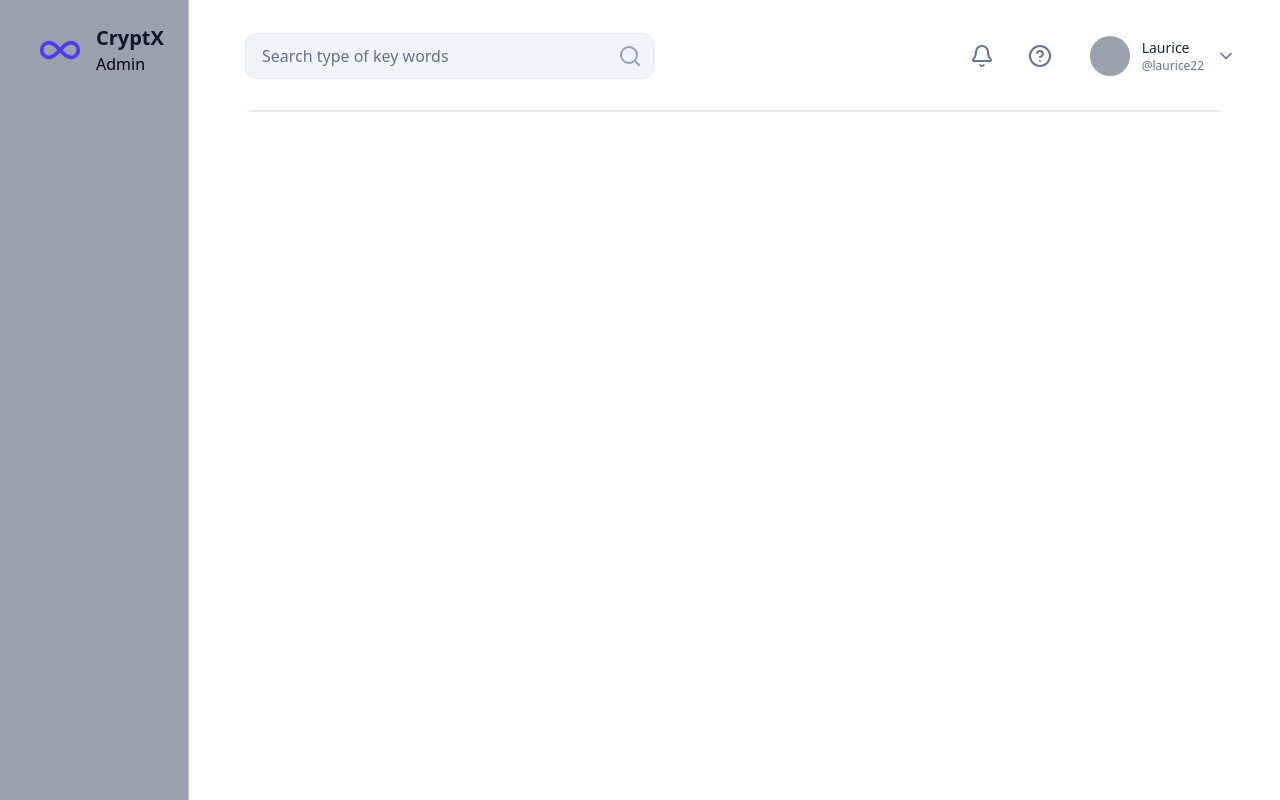
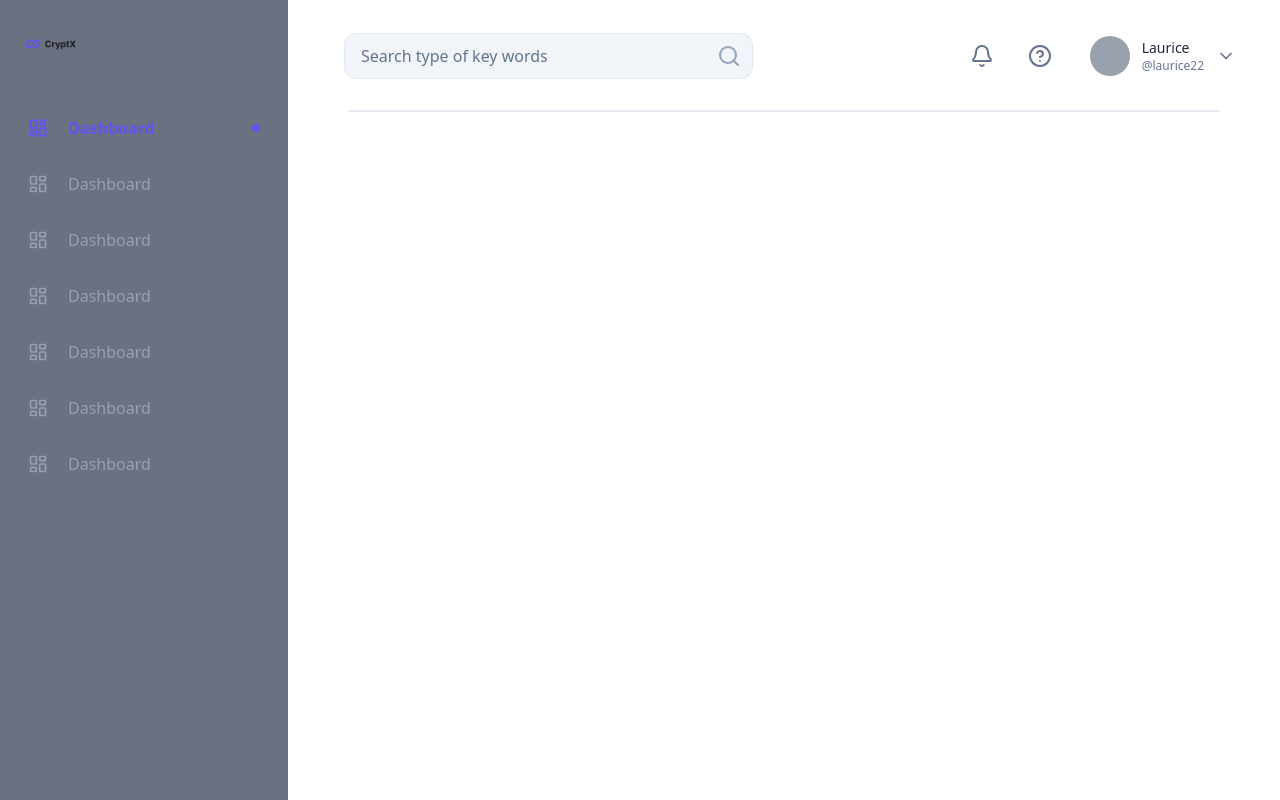
Before and after one commit to Brendon-btd/CryptX-Dashboard, a React (Vite) app in the folder cryptx/: page / in a window 1280 px wide. Built offline with nearby package versions, Linux system fonts and the light colour scheme.

Commit message:
incomplete sidebar

```diff
--- a/cryptx/src/components/Layout/Sidebar.jsx
+++ b/cryptx/src/components/Layout/Sidebar.jsx
@@ -1,33 +1,100 @@
 import React from "react";
-import { InfinityIcon } from "lucide-react";
+import { InfinityIcon, LayoutDashboard } from "lucide-react";
+import Logo from "../../assets/Logo.png"
+
+const menuItems = [
+  {
+    id: "dashboard",
+    icon: LayoutDashboard,
+    label: "Dashboard",
+    active: true,
+    badge: "New",
+  },
+
+  {
+    id: "dashboard",
+    icon: LayoutDashboard,
+    label: "Dashboard",
+  },
+
+  {
+    id: "dashboard",
+    icon: LayoutDashboard,
+    label: "Dashboard",
+  },
+
+  {
+    id: "dashboard",
+    icon: LayoutDashboard,
+    label: "Dashboard",
+  },
+
+  {
+    id: "dashboard",
+    icon: LayoutDashboard,
+    label: "Dashboard",
+  },
+
+  {
+    id: "dashboard",
+    icon: LayoutDashboard,
+    label: "Dashboard",
+  },
+
+  {
+    id: "dashboard",
+    icon: LayoutDashboard,
+    label: "Dashboard",
+  },
+];
 
 function Sidebar() {
   return (
     <div
-      className="transition duration-300 ease-in-out bg-gray-400 dark:bg-slate-50 backdrop-blur-xl border-r border-slate-200/50
+      className="w-72 transition duration-300 ease-in-out bg-gray-500 dark:bg-slate-50 backdrop-blur-xl  border-slate-200/50
      flex flex-col relative z-10"
     >
       {/* CryptX Logo part */}
       <div className="p-6 ">
         <div className="flex items-center space-x-0.1">
           <div className="w-18 h-10  rounded-xl flex items-center justify-center">
-            <InfinityIcon className="w-11 h-11 text-indigo-600" />
+            <img src={Logo} alt="CryptX logo" className="h-14 w-14 md:h-20 md:w-20 object-contain" />
           </div>
 
-          {/* The Name CryptX */}
-          <div>
-            <h1 className="text-xl font-bold text-slate-900 dark:text-black">
-              CryptX
-            </h1>
-            <p>Admin</p>
-          </div>
+
+
         </div>
       </div>
 
       {/* The Navigation Bar Menus */}
-      <nav className="flex-1 p-4 space-y-2 overflow-y-auto"></nav>
+      <nav className="flex-1 p-4 space-y-2 overflow-y-auto">
+        {menuItems.map((item) => {
+          return (
+            <div key={item.id} className="relative">
+              <button
+                className={`w-full flex items-center justify-between p-3 rounded-xl transition-all duration-700 cursor-pointer ${
+                  item.active
+                    ? "text-[#6154F0] font-semibold"
+                    : "text-gray-400 hover:text-[#6154F0]"
+                }`}
+              >
+                <div className="flex items-center space-x-3">
+                  <item.icon
+                    className={`w-5 h-5 ${item.active ? "stroke-[2.5]" : ""}`}
+                  />
+                  {/* Titles */}
 
+                  <span className="ml-2">{item.label}</span>
+                </div>
 
+                {item.active && (
+                  <div className="w-2 h-2 bg-[#6154F0] rounded-full"></div>
+                )}
+              </button>
+            </div>
+          );
+        })}
+      </nav>
     </div>
   );
 }
```
Also changed, not shown: cryptx/src/assets/Logo.png (added).
